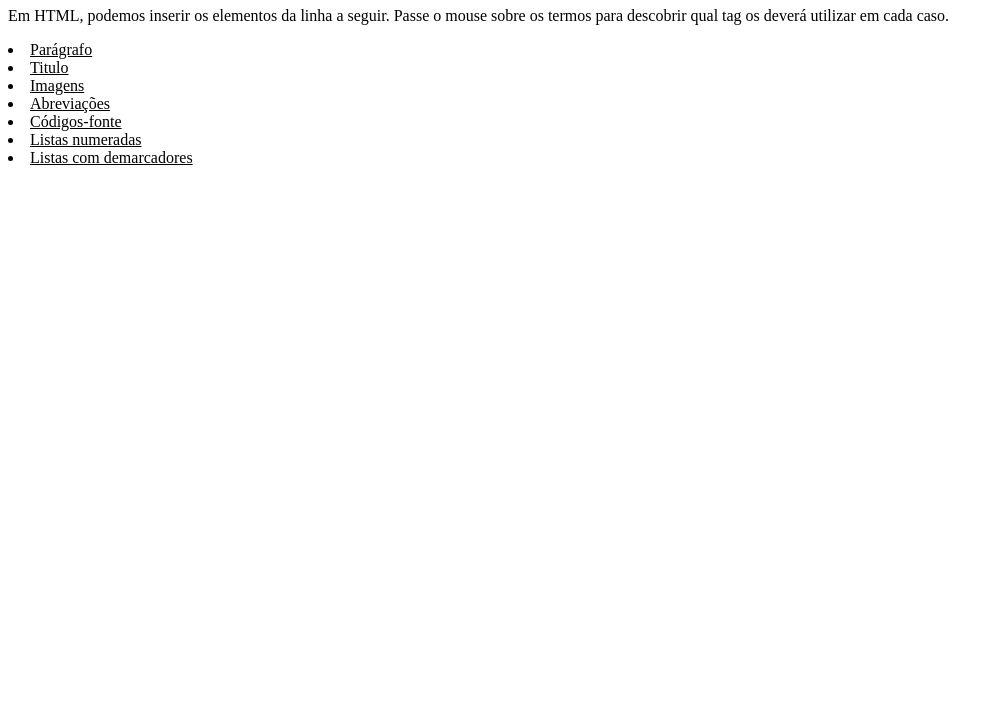
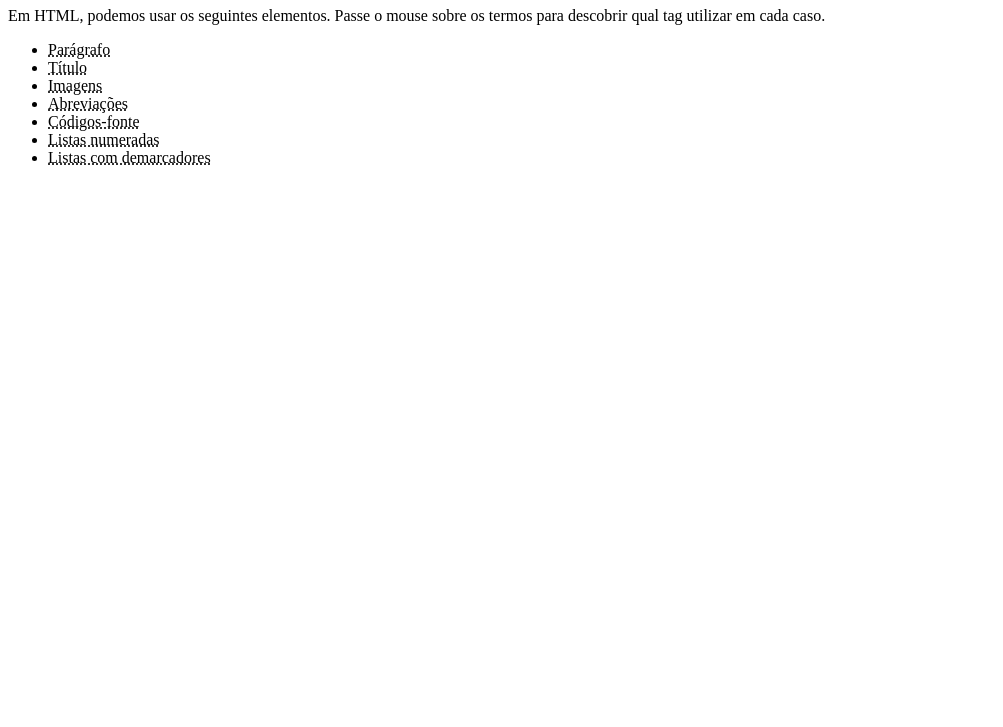
Before and after one commit to GiovannaNas/desafio-html-css, a plain HTML site: page Desafio - 06/index.html in a window 1280 px wide. Shown: the part 73-800 px from the top of the page, without its empty margins (0-1003 px from the left). Drawn offline with Linux system fonts and the light colour scheme.

Commit message:
update
update

```diff
--- a/Desafio - 06/index.html
+++ b/Desafio - 06/index.html
@@ -3,22 +3,21 @@
 <head>
   <meta charset="UTF-8" />
   <meta name="viewport" content="width=device-width, initial-scale=1.0" />
-    <title>Document</title>
+  <title>Tags em HTML</title>
 </head>
 <body>
   <h1>Tags em HTML</h1>
   <p>
-      Em HTML, podemos inserir os elementos da linha a seguir. Passe o mouse
-      sobre os termos para descobrir qual tag os deverá utilizar em cada caso.
+    Em HTML, podemos usar os seguintes elementos. Passe o mouse sobre os termos para descobrir qual tag utilizar em cada caso.
   </p>
-    <u>
-      <li>Parágrafo</li>
-      <li>Titulo</li>
-      <li>Imagens</li>
-      <li>Abreviações</li>
-      <li>Códigos-fonte</li>
-      <li>Listas numeradas</li>
-      <li>Listas com demarcadores</li>
+  <ul>
+    <li><abbr title="Use a tag &lt;p&gt;">Parágrafo</abbr></li>
+    <li><abbr title="Use a tag &lt;h1&gt;">Título</abbr></li>
+    <li><abbr title="Use a tag &lt;img&gt;">Imagens</abbr></li>
+    <li><abbr title="Use a tag &lt;abbr&gt;">Abreviações</abbr></li>
+    <li><abbr title="Use a tag &lt;code&gt; e &lt;pre&gt;">Códigos-fonte</abbr></li>
+    <li><abbr title="Use a tag &lt;ol type=&quot;1&quot;&gt;">Listas numeradas</abbr></li>
+    <li><abbr title="Use a tag &lt;ul&gt;">Listas com demarcadores</abbr></li>
   </ul>
 </body>
 </html>
```
Lines whose indentation alone changed are shown as unchanged.
